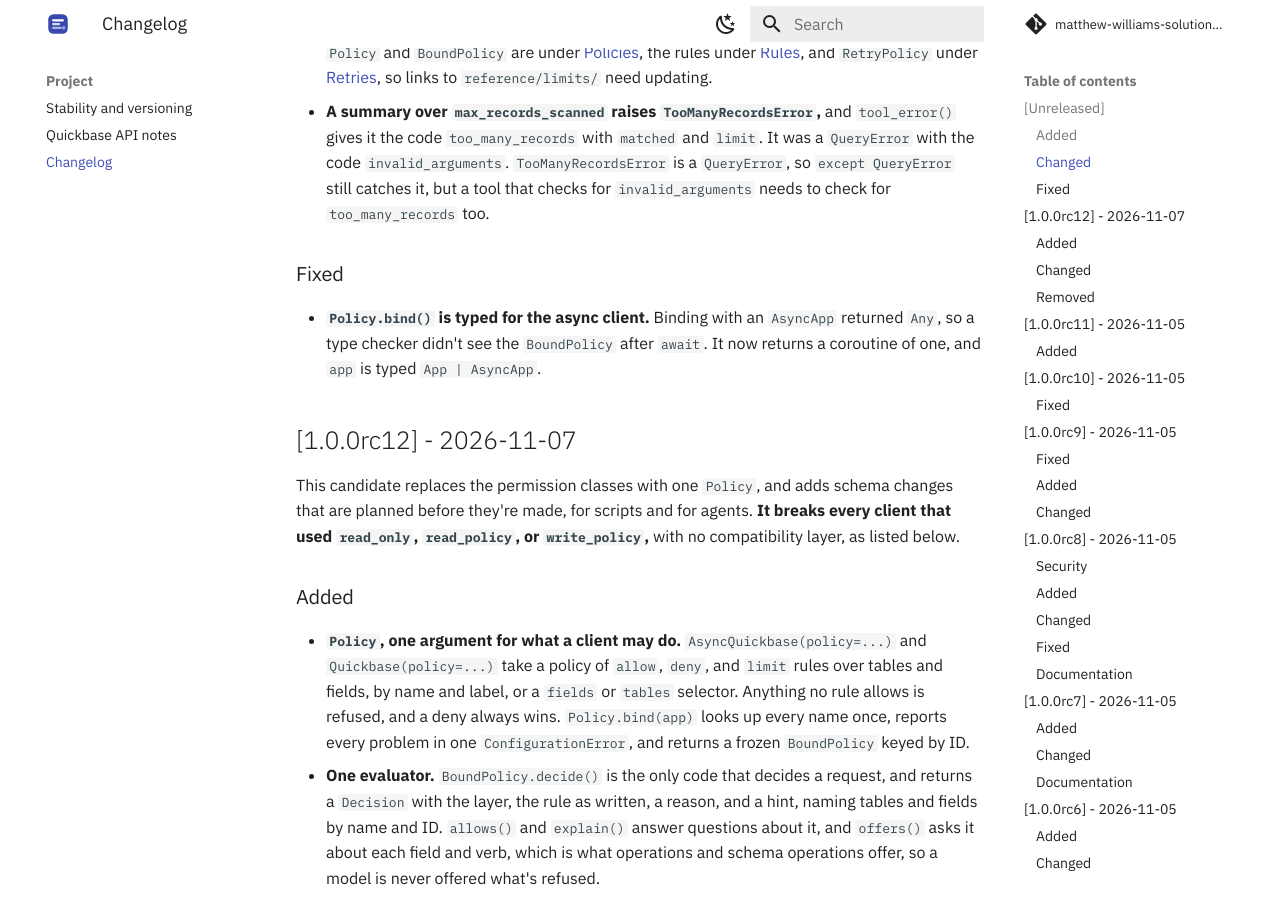
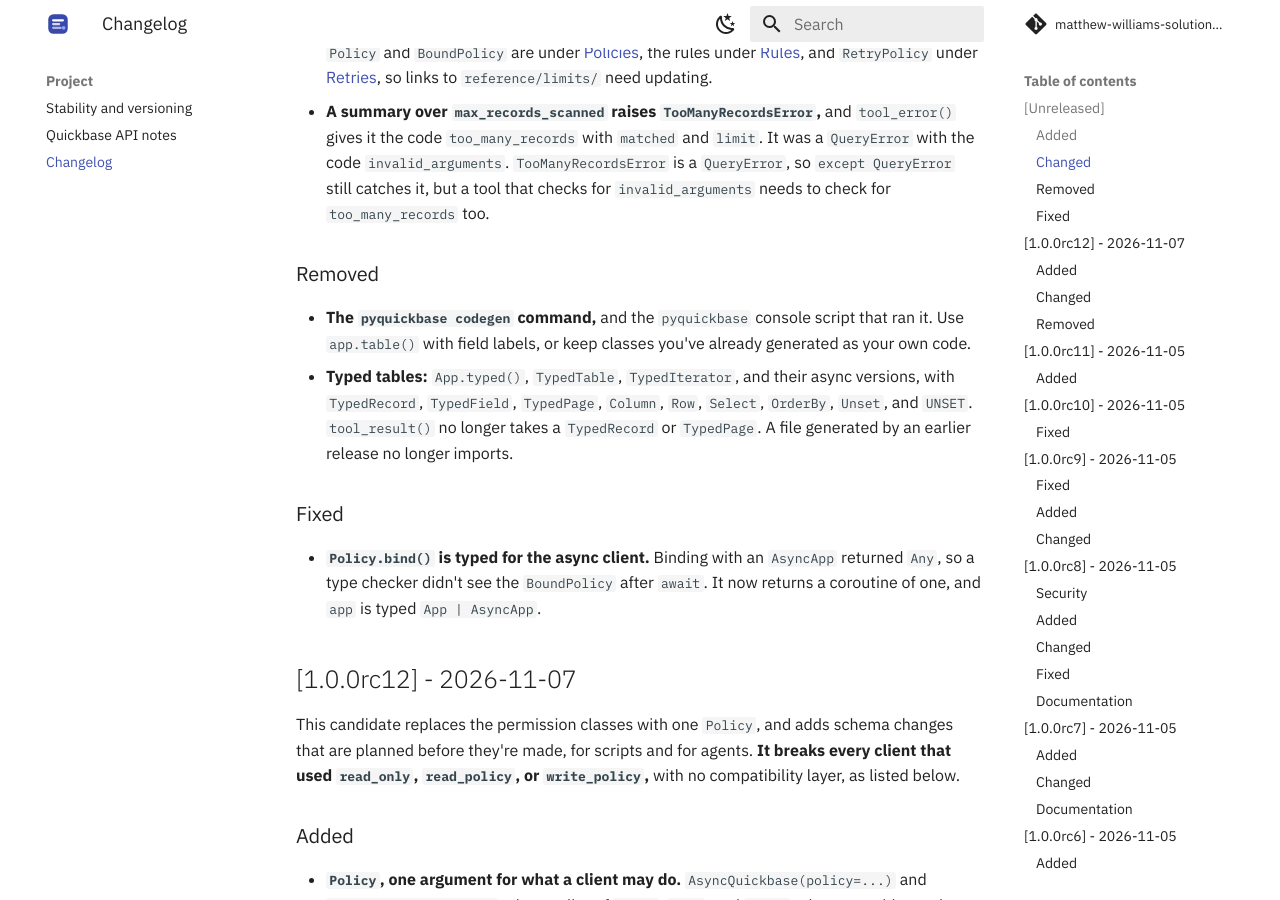
Before and after one commit to matthew-williams-solutions/pyquickbase, an MkDocs documentation site: the page built from docs/changelog.md, in a window 1280 px wide and 900 px high, scrolled down 1308 px. Built offline with MkDocs 1.6.1 and Material for MkDocs 9.7.7, drawn with Linux system fonts in a browser that asks for light colours; comment, search, counter and statistics services are not loaded.

Commit message:
Record the codegen removal, and drop its roadmap items
Add an Unreleased "Removed" entry for the codegen command and typed tables,
and remove the 1.0 fixture refresh, the generated-names config, and the
typed schema re-check from the roadmap.

```diff
--- a/CHANGELOG.md
+++ b/CHANGELOG.md
@@ -45,6 +45,15 @@ All notable changes to this project are documented here. The format follows
   the code `too_many_records` with `matched` and `limit`. It was a `QueryError` with the code
   `invalid_arguments`. `TooManyRecordsError` is a `QueryError`, so `except QueryError` still catches
   it, but a tool that checks for `invalid_arguments` needs to check for `too_many_records` too.
+
+### Removed
+
+- **The `pyquickbase codegen` command,** and the `pyquickbase` console script that ran it. Use
+  `app.table()` with field labels, or keep classes you've already generated as your own code.
+- **Typed tables:** `App.typed()`, `TypedTable`, `TypedIterator`, and their async versions, with
+  `TypedRecord`, `TypedField`, `TypedPage`, `Column`, `Row`, `Select`, `OrderBy`, `Unset`, and
+  `UNSET`. `tool_result()` no longer takes a `TypedRecord` or `TypedPage`. A file generated by an
+  earlier release no longer imports.
 
 ### Fixed
 
```
Also changed, not shown: ROADMAP.md (+0 -3 lines).
